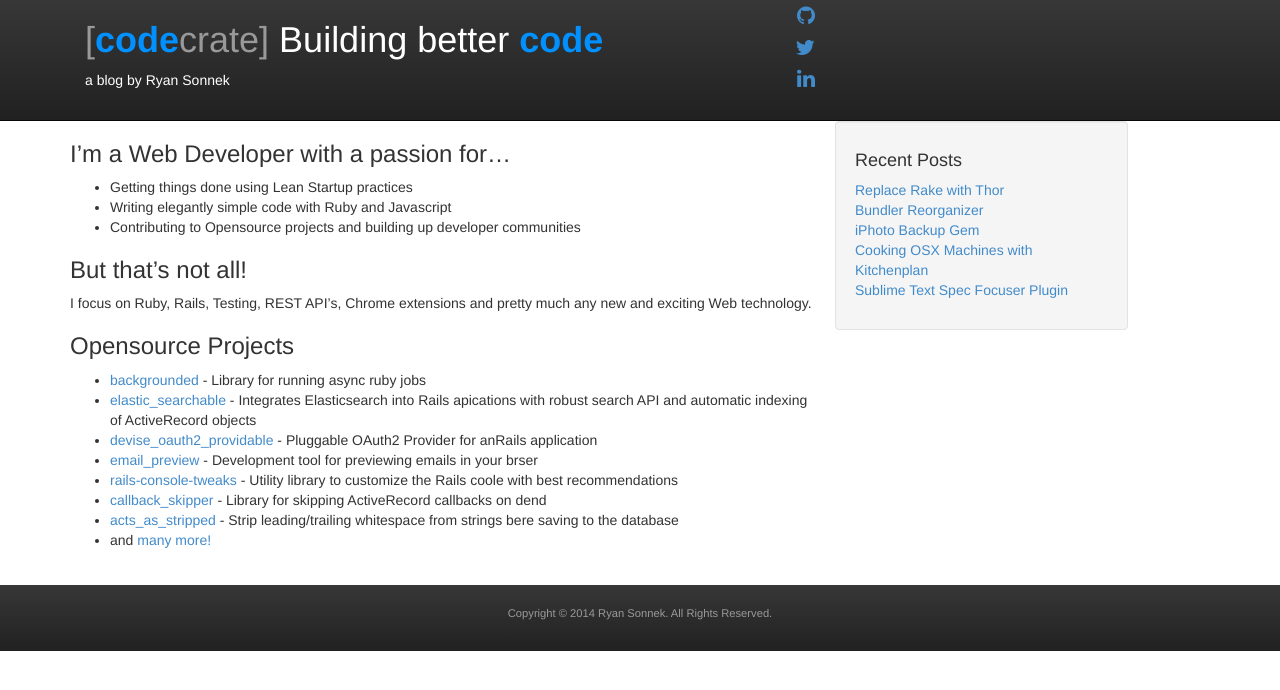
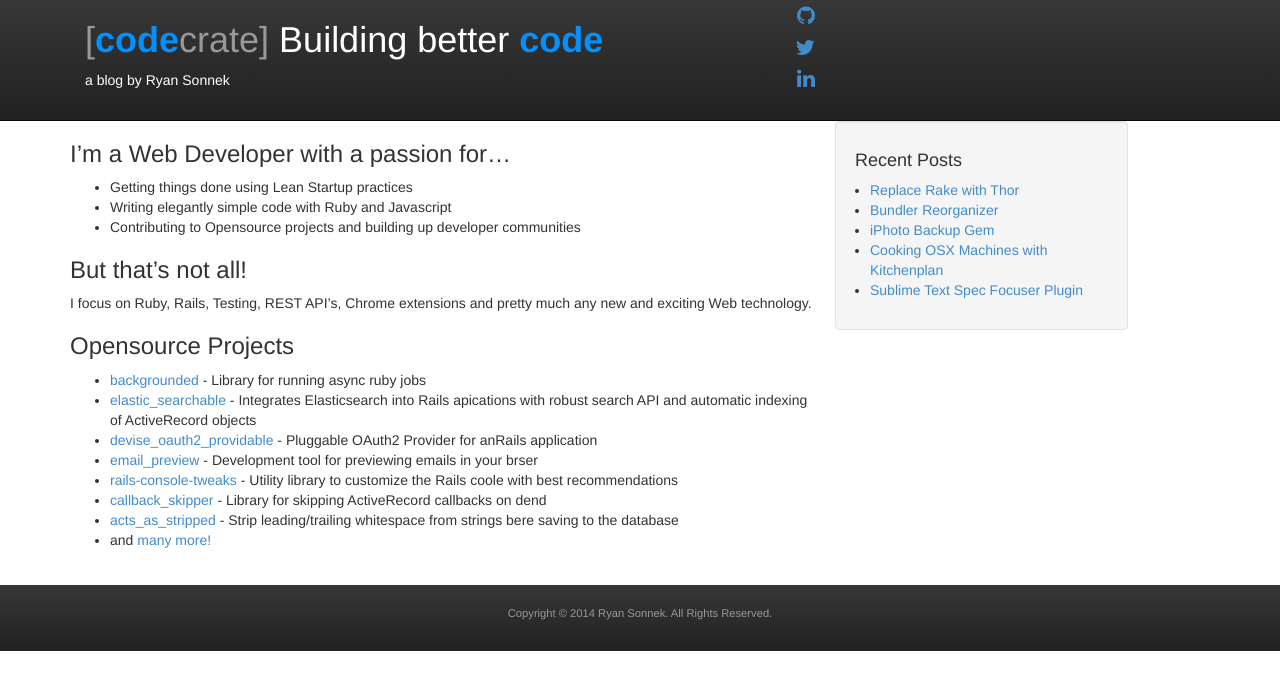
Before and after one commit to wireframe/wireframe.github.com, a Jekyll site: the page built from index.md, in a window 1280 px wide. Shown: the top 690 px of the page. Built offline with Jekyll 4.4.1, drawn with Linux system fonts in a browser that asks for light colours; nearby versions of some CDN libraries; Markdown is read by kramdown in place of the engine named in the settings.

Commit message:
add related posts

```diff
--- a/_includes/sidebar.html
+++ b/_includes/sidebar.html
@@ -1,8 +1,17 @@
-<div class="well recent-posts col-lg-3">
+<div class="well related-posts col-lg-3">
+  {% if site.related_posts %}
+  <h4>Related Posts</h4>
+  <ul>
+    {% for post in site.related_posts limit: 5 %}
+    <li><a href="{{ post.url }}">{{ post.title }}</a></li>
+    {% endfor %}
+  </ul>
+  {% else %}
   <h4>Recent Posts</h4>
-  <ul class="list-unstyled">
+  <ul>
     {% for post in site.posts limit:5 %}
     <li><a href="{{ post.url }}">{{ post.title }}</a></li>
     {% endfor %}
   </ul>
+  {% endif %}
 </div>
--- a/stylesheets/styles.css
+++ b/stylesheets/styles.css
@@ -35,12 +35,16 @@
 /* post body */
 .post {
   padding-bottom: 15px;
-  /*border-bottom: 2px solid #DDD;*/
 }
 
 /* author bio */
 .author-bio h2 {
   margin-top: 0;
+}
+
+/* related posts */
+.related-posts ul {
+  padding-left: 15px;
 }
 
 /* footer */
```
